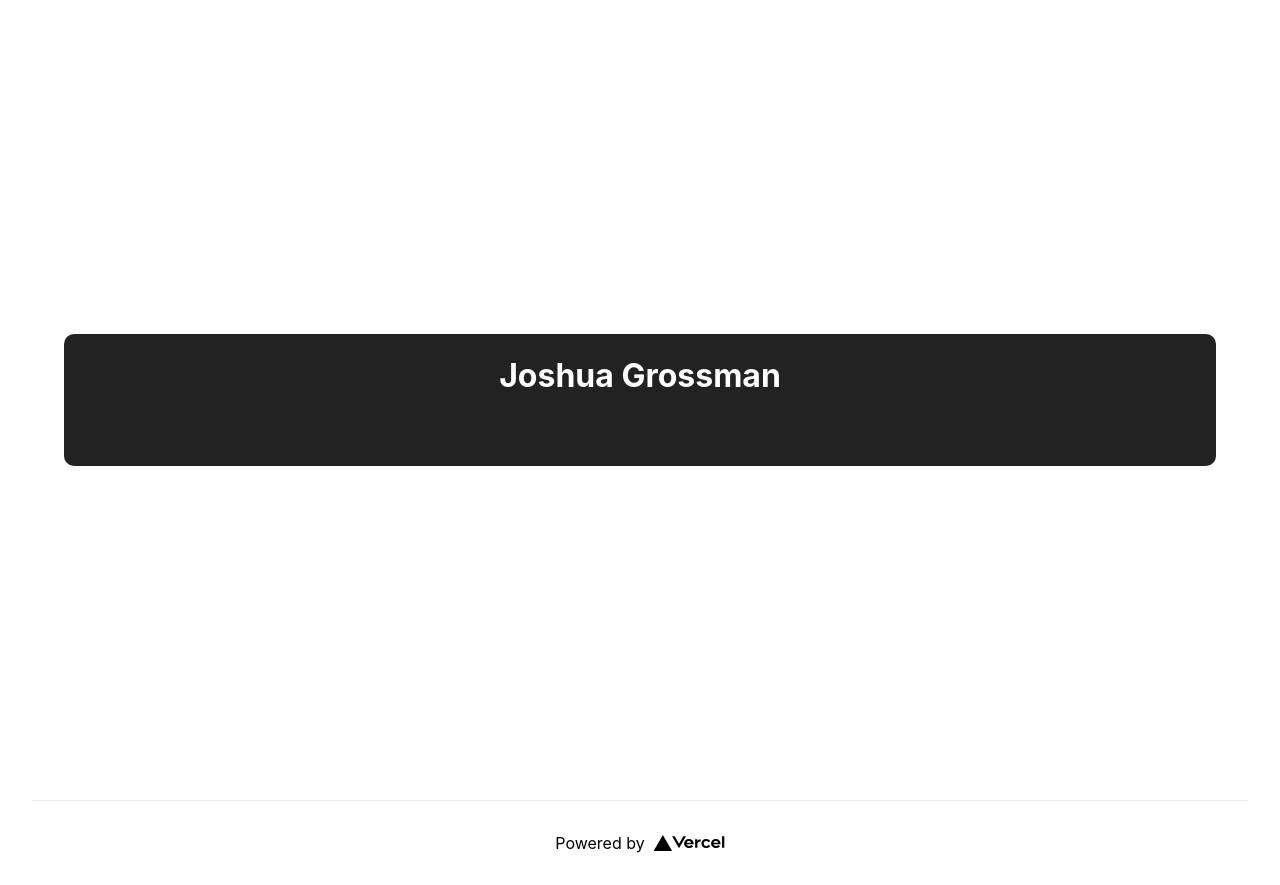
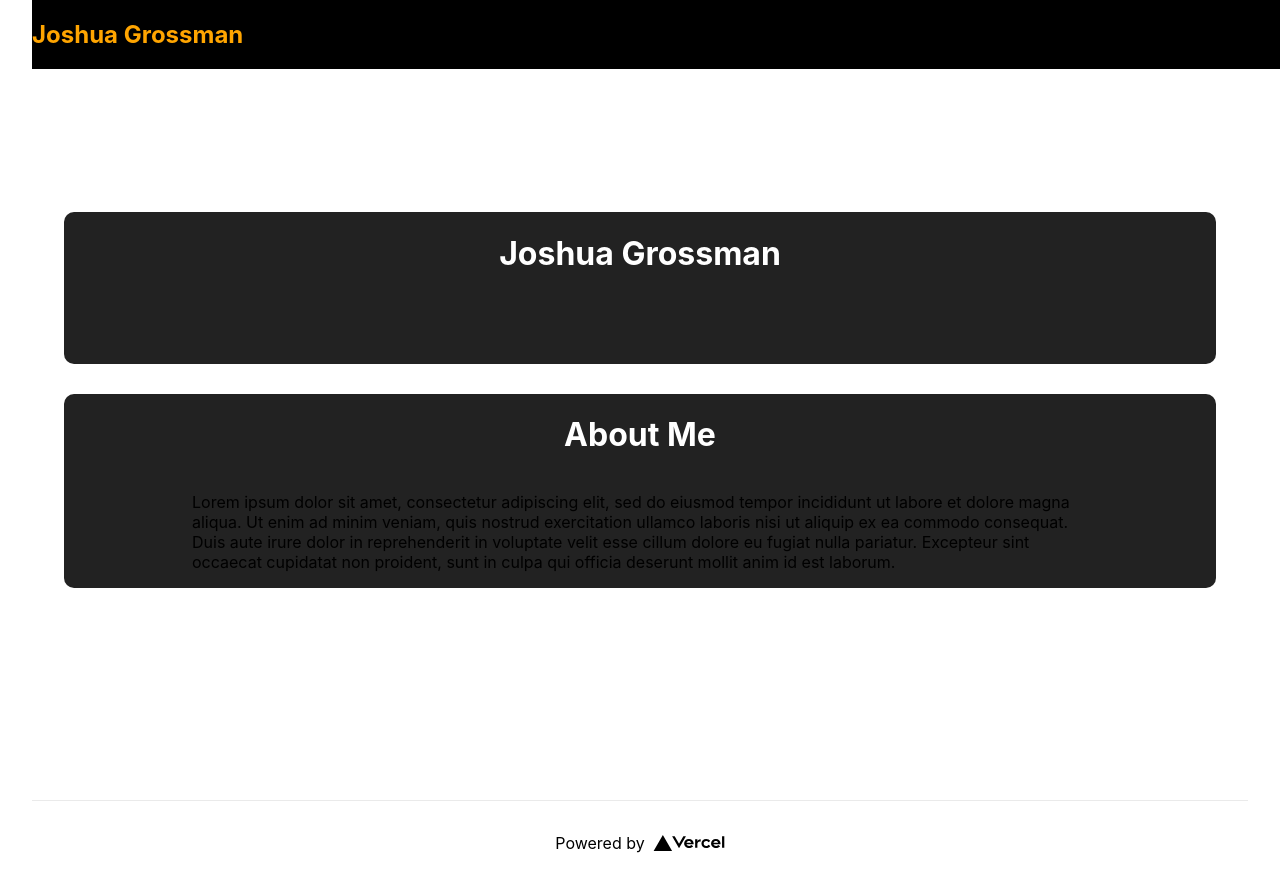
Before and after one commit to Josh1794/personalSite12-22, a Next.js app: page / in a window 1280 px wide. Built offline with nearby package versions, Linux system fonts and the light colour scheme.

Commit message:
Added about section and nav

```diff
--- a/pages/index.js
+++ b/pages/index.js
@@ -1,6 +1,8 @@
 import Head from 'next/head';
 import Image from 'next/image';
+import AboutBox from '../src/components/aboutBox';
 import HeaderBox from '../src/components/headerBox';
+import NavBar from '../src/components/navBar';
 import styles from '../styles/Home.module.scss';
 
 export default function Home() {
@@ -15,9 +17,10 @@
           crossOrigin='anonymous'
         />
       </Head>
-
+      <NavBar />
       <main className={styles.main}>
         <HeaderBox />
+        <AboutBox />
       </main>
 
       <footer className={styles.footer}>
--- /dev/null
+++ b/src/components/aboutBox.js
@@ -0,0 +1,20 @@
+import styles from '../../styles/Home.module.scss';
+
+export default function AboutBox() {
+  return (
+    <div className={styles.aboutBox}>
+      <h1 aria-label='about me title' className={styles.titleText}>
+        About Me
+      </h1>
+      <p aria-label='about me text'>
+        Lorem ipsum dolor sit amet, consectetur adipiscing elit, sed do eiusmod
+        tempor incididunt ut labore et dolore magna aliqua. Ut enim ad minim
+        veniam, quis nostrud exercitation ullamco laboris nisi ut aliquip ex ea
+        commodo consequat. Duis aute irure dolor in reprehenderit in voluptate
+        velit esse cillum dolore eu fugiat nulla pariatur. Excepteur sint
+        occaecat cupidatat non proident, sunt in culpa qui officia deserunt
+        mollit anim id est laborum.
+      </p>
+    </div>
+  );
+}
--- a/src/components/headerBox.js
+++ b/src/components/headerBox.js
@@ -6,7 +6,6 @@
       <h1 className={styles.titleText}>Joshua Grossman</h1>
       <div className={styles.social}>
         <a
-          className={styles.sociala}
           aria-label='Linkedin Profile'
           href='https://www.linkedin.com/in/joshua-grossman17/'
           target='_blank'
@@ -15,7 +14,6 @@
           <i className='fab fa-linkedin-in'></i>
         </a>
         <a
-          className={styles.sociala}
           aria-label='Github Profile'
           href='https://github.com/Josh1794'
           target='_blank'
@@ -25,7 +23,6 @@
         </a>
 
         <a
-          className={styles.sociala}
           aria-label='Stack Overflow Profile'
           href='https://stackoverflow.com/users/12751027/josh'
           target='_blank'
--- /dev/null
+++ b/src/components/navBar.js
@@ -0,0 +1,10 @@
+import styles from '../../styles/Home.module.scss';
+
+export default function NavBar() {
+  return (
+    <nav className={styles.nav}>
+      <h2>Joshua Grossman</h2>
+      <h3>About</h3>
+    </nav>
+  );
+}
--- a/styles/Home.module.scss
+++ b/styles/Home.module.scss
@@ -28,11 +28,33 @@
   flex-grow: 1;
 }
 
+.nav{
+  position:fixed;
+  display: flex;
+  flex-direction: row;
+  align-items: center;
+  background-color: #000;
+  width: 100vw;
+  h2{
+    color:orange;
+    margin-right: 20px;
+  }
+  h3{
+    margin-right: 10px;
+    margin-left: 10px;
+  }
+
+}
+
 .headerBox {
   background-color: #222;
   width: 90vw;
   border-radius: 10px;
-
+  margin-top: 15px;
+  margin-bottom: 15px;
+  display: flex;
+  flex-direction: column;
+  align-items: center;
 }
 
 .social {
@@ -56,13 +78,34 @@
   justify-content: center;
 }
 
-
-
 .titleText {
   color: white;
   flex: 1;
   text-align: center;
 
+}
+
+.aboutBox {
+  background-color: #222;
+  width: 90vw;
+  border-radius: 10px;
+  margin-top: 15px;
+  margin-bottom: 15px;
+  display: flex;
+  flex-direction: column;
+  align-items: center;
+  @media (max-width: 999px) {
+    p{
+      width: 80vw;
+
+    }
+  }
+  @media (min-width: 1000px) {
+    p{
+      width: 70vw;
+
+    }
+  }
 }
 
 .title a {
@@ -158,7 +201,7 @@
     border-color: #222;
   }
   .code {
-    background: #111;
+    background: #000;
   }
   .logo img {
     filter: invert(1);
```
